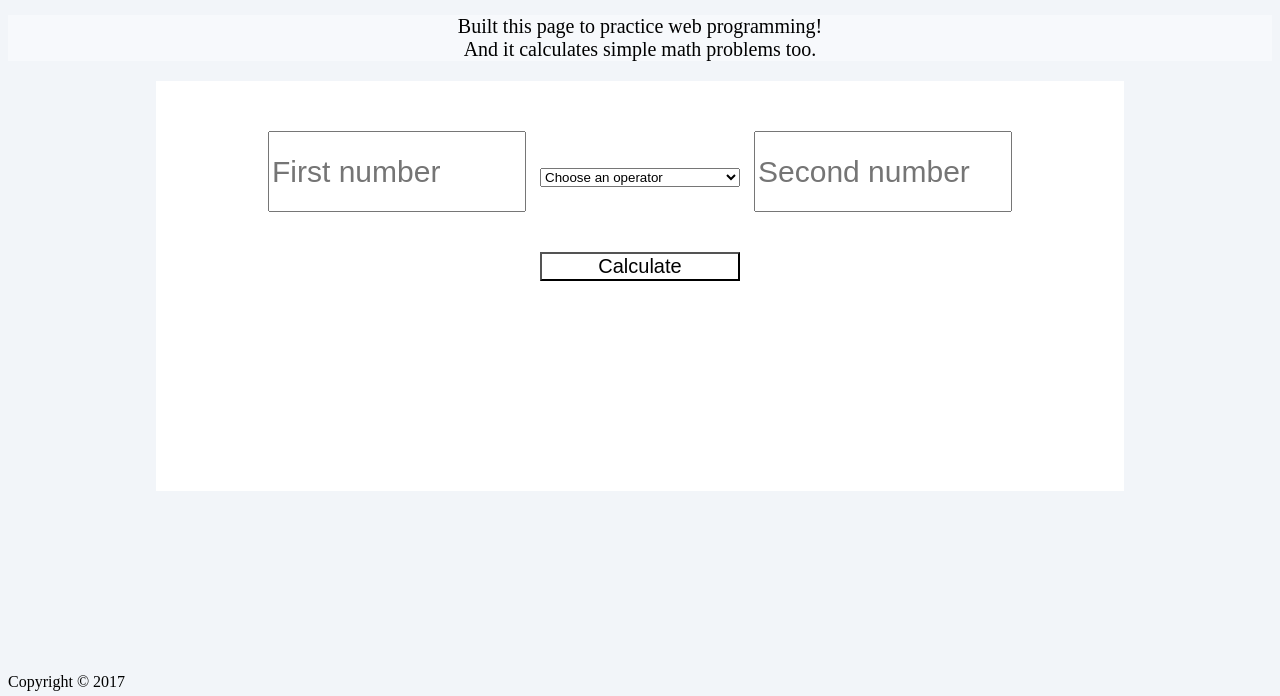
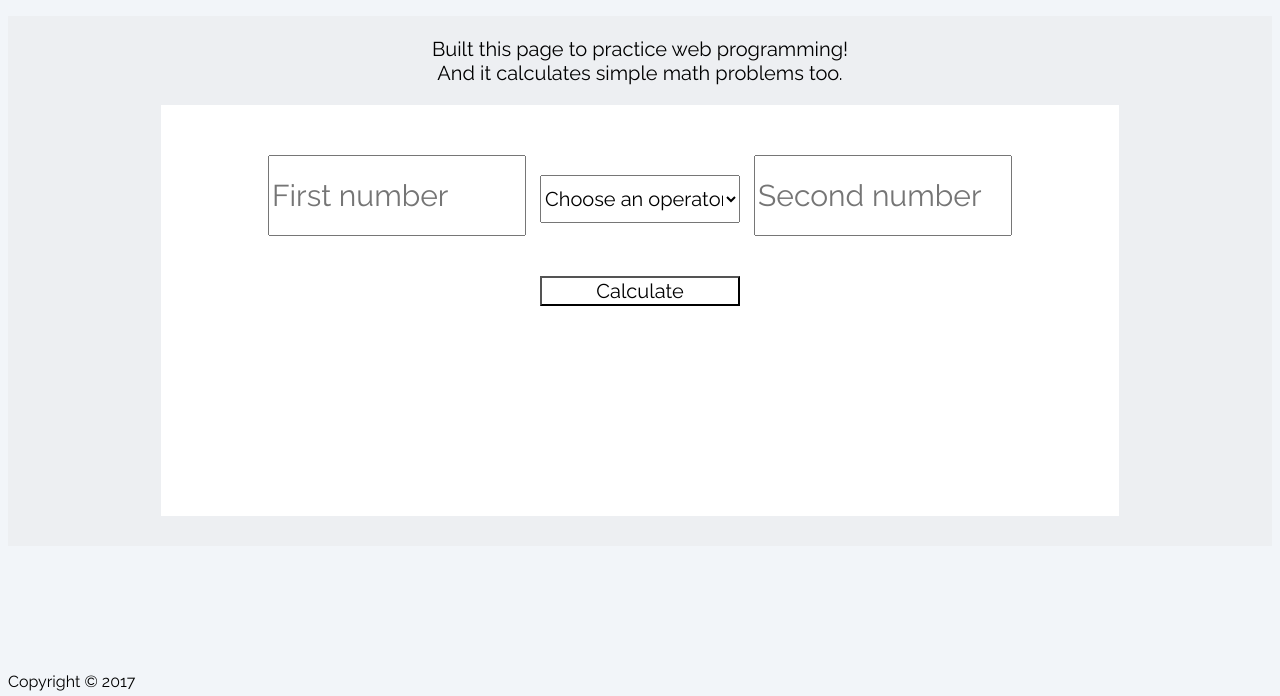
Before and after one commit to SamAndEggs91/Calculator, a plain HTML site: page index.html in a window 1280 px wide. Shown: the part 104-800 px from the top of the page. Drawn offline with Linux system fonts and the light colour scheme.

Commit message:
more style changes

```diff
--- a/index.html
+++ b/index.html
@@ -1,6 +1,7 @@
 <!DOCTYPE html>
 	<html>
 		<header>
+            <link href="https://fonts.googleapis.com/css?family=Raleway" rel="stylesheet">
 			<link rel="stylesheet" href="main.css" type="text/css">
 			<title>Sam's Calculator</title>
 			<h1>Sam's Calculator</h1>
@@ -8,6 +9,7 @@
 
 		<body>
 			<main>
+                <div id=pageInnerBorder>
 				    <article>
                         <p>
 				    	   Built this page to practice web&nbsp;programming!</br>And it calculates simple math problems&nbsp;too.
@@ -27,6 +29,7 @@
                         <div id="answer">
 				    	</div>
 				    </div>
+                </div>
 
 			</main>
 		</body>
--- a/main.css
+++ b/main.css
@@ -1,10 +1,12 @@
 h1 {
 	text-align: center;
 	font-size: 3em;
+    font-family: 'Raleway', sans-serif;
 }
 
 body {
 	background-color: #F2F5F9;
+    font-family: 'Raleway', sans-serif;
 }
 
 article {
@@ -20,7 +22,7 @@ footer {
 }
 
 .calculator {
-	padding: 50px 10px 50px 10px;
+	padding: 50px 5px 50px 5px;
 	width: 75%;
 	margin: auto;
 	text-align: center;
@@ -48,12 +50,16 @@ div input {
 	display: inline-block;
 	height: 75px;
 	font-size: 30px;
+    font-family: 'Raleway', sans-serif;
 }
 
 div select {
 	width: 200px;
 	display: inline-block;
 	margin: 0px 10px 0px 10px;
+    font-family: 'Raleway', sans-serif;
+    font-size: 1.25em;
+    padding: 10px 0px 10px 0px;
 }
 
 button {
@@ -61,6 +67,7 @@ button {
 	font-size: 20px;
 	background-color: transparent;
 	margin-top: 40px;
+    font-family: 'Raleway', sans-serif;
 }
 
 .input {
@@ -76,6 +83,10 @@ button {
 	min-height: 60px;
 }
 
-article p {
-    background-color: #F7F9FC;
+
+
+#pageInnerBorder {
+    background-color: #EDEFF2;
+    padding-bottom: 30px;
+    padding-top: 1px;
 }
```
Lines whose indentation alone changed are shown as unchanged.
